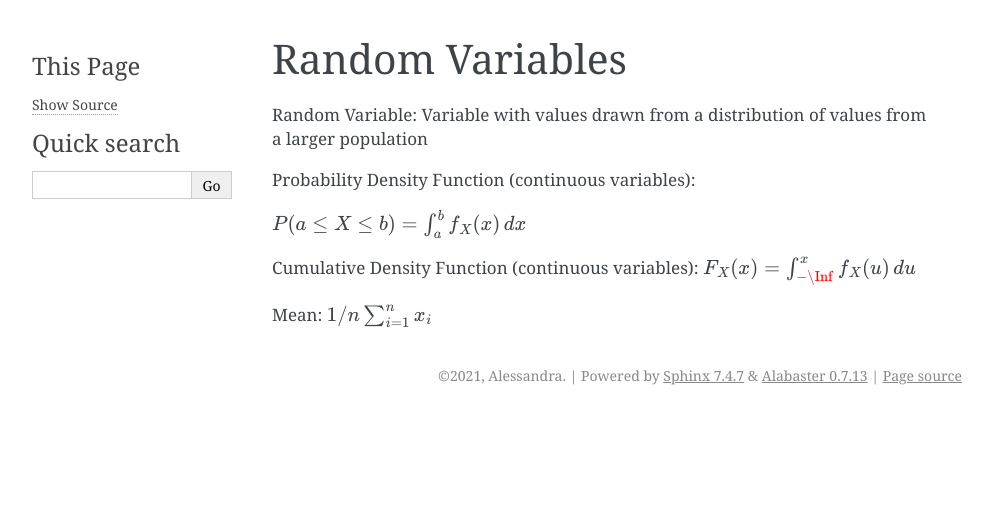
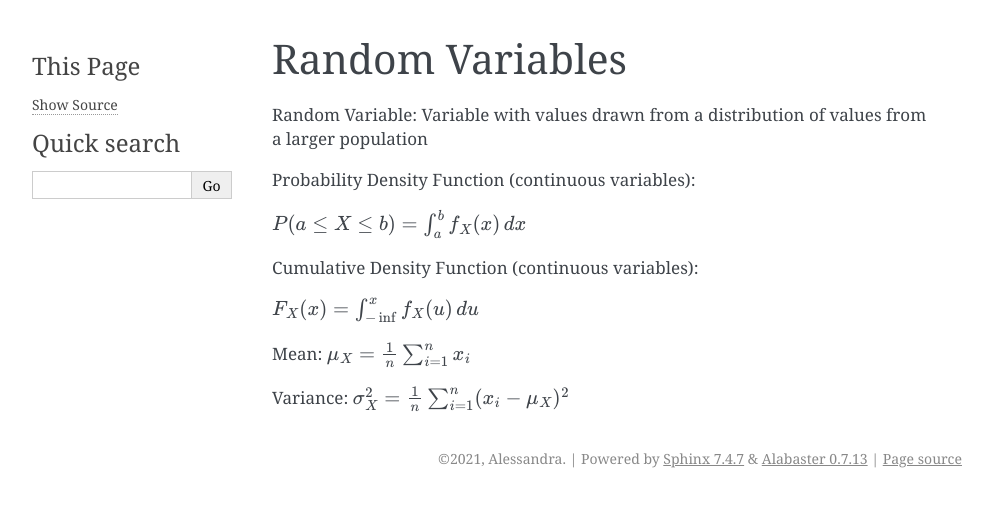
Before and after one commit to abreschi/Notes, a Sphinx documentation site: the page built from Stats/docs/source/random_variables.rst, in a window 1280 px wide. Shown: the top 507 px of the page, without its empty margins (148-1141 px from the left). Built offline with Sphinx 7.4.7, drawn with Linux system fonts in a browser that asks for light colours.

Commit message:
variance

```diff
--- a/Stats/docs/source/random_variables.rst
+++ b/Stats/docs/source/random_variables.rst
@@ -8,6 +8,9 @@ Probability Density Function (continuous variables):
 :math:`P(a \leq X \leq b) = \int_{a}^{b} f_X(x) \,dx`
 
 Cumulative Density Function (continuous variables):
-:math:`F_X(x) = \int_{-\Inf}^{x} f_X(u) \,du`
 
-Mean: :math:`1/n \sum_{i=1}^{n} x_i`
+:math:`F_X(x) = \int_{-\inf}^{x} f_X(u) \,du`
+
+Mean: :math:`\mu_X = \frac{1}{n} \sum_{i=1}^{n} x_i`
+
+Variance: :math:`\sigma_{X}^{2} = \frac{1}{n} \sum_{i=1}^{n} (x_i - \mu_X)^2`
```
